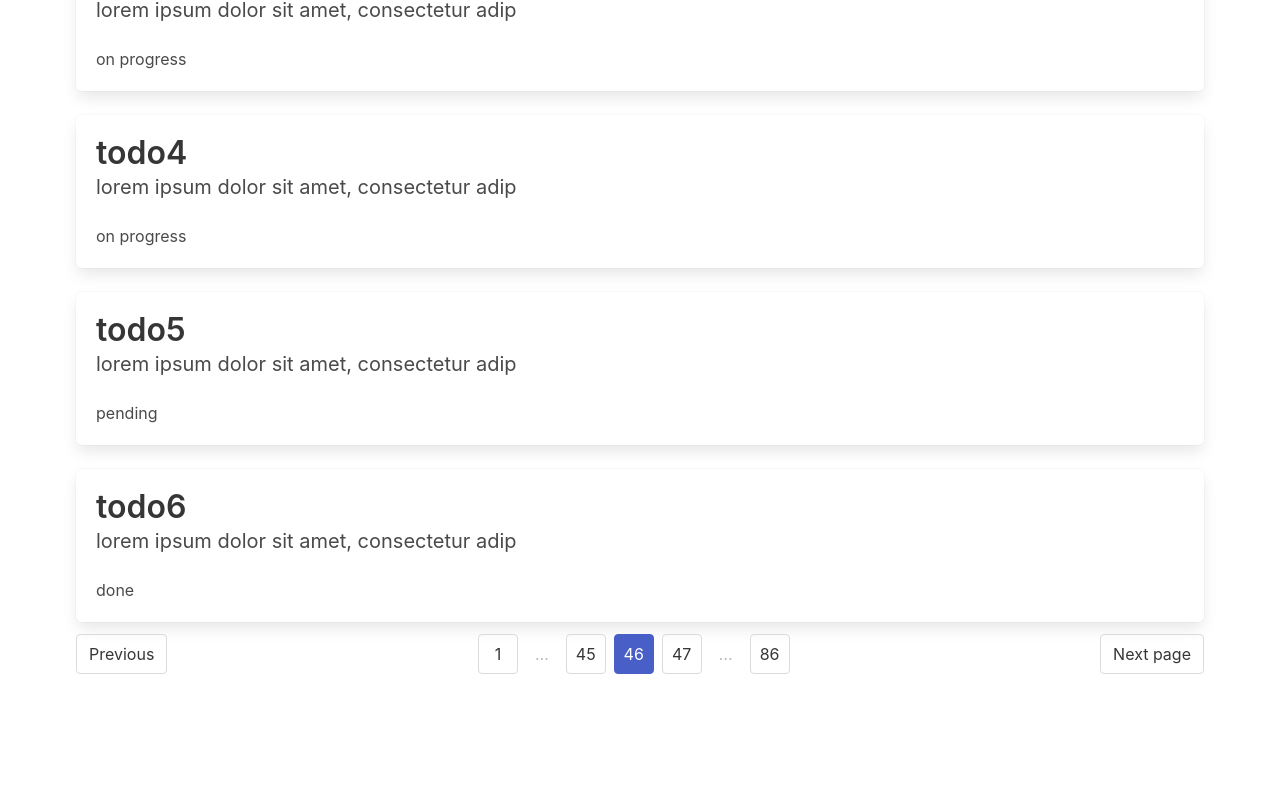
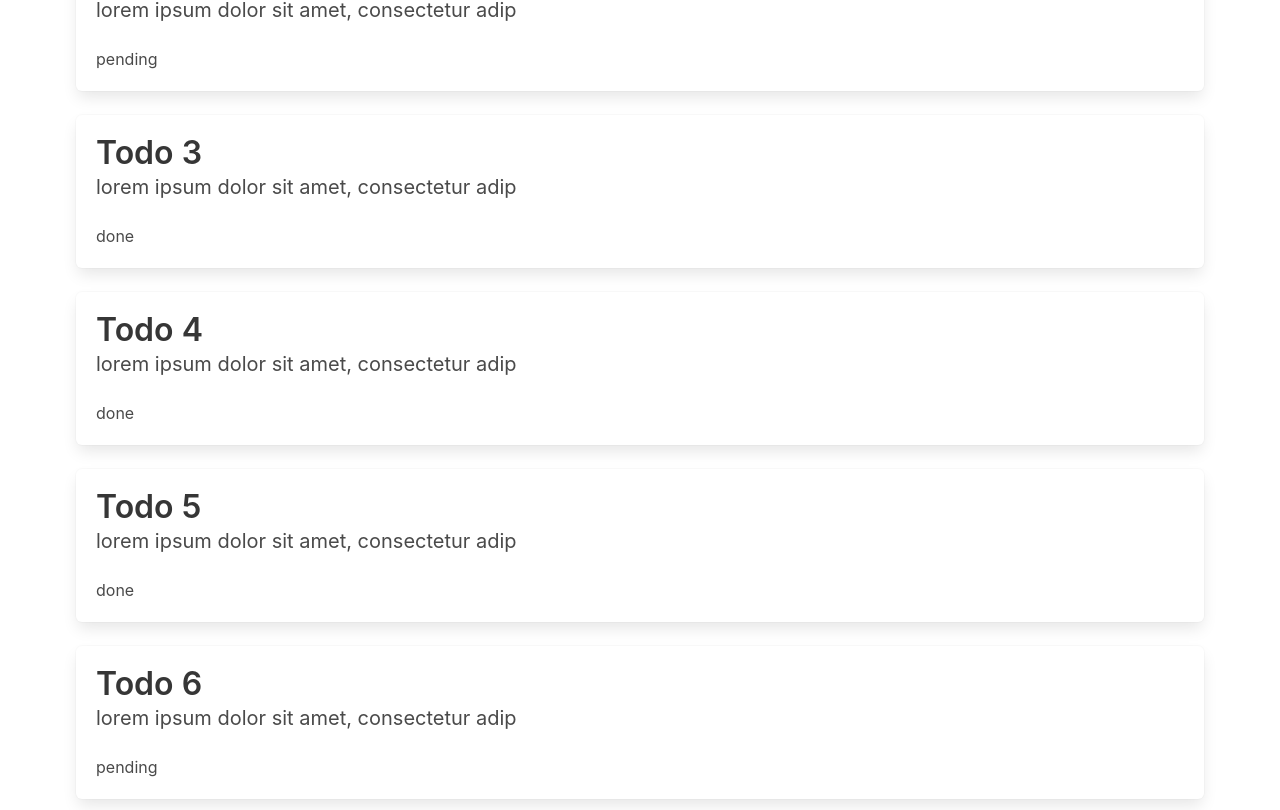
Before and after one commit to MrCano369x/exercise_todolist, a React (Vite) app in the folder frontend/: page / in a window 1280 px wide. Shown: the part 630-1440 px from the top of the page. Before the commit the page ends 1316 px from the top, so only its background shows below. Built offline with nearby package versions, Linux system fonts and the light colour scheme.

Commit message:
add pagination

```diff
--- a/frontend/components/Pagination.jsx
+++ b/frontend/components/Pagination.jsx
@@ -1,46 +1,60 @@
-export default function Pagination() {
+export default function Pagination({ todoList, page, setPage }) {
+  const pages = Math.ceil(todoList.length / 15);
+
+  const isValidPage = (page) => {
+    if (page < 1) return false;
+    if (page > pages) return false;
+    return true;
+  };
+
   return (
     <nav
-      class="pagination is-centered"
+      className="pagination is-centered"
       role="navigation"
       aria-label="pagination"
     >
-      <a class="pagination-previous">Previous</a>
-      <a class="pagination-next">Next page</a>
-      <ul class="pagination-list">
+      <ul className="pagination-list">
         <li>
-          <a class="pagination-link" aria-label="Goto page 1">
-            1
+          <a className="pagination-link" onClick={() => setPage(1)}>
+            first
           </a>
         </li>
+
+        {isValidPage(page - 2) && (
           <li>
-          <span class="pagination-ellipsis">&hellip;</span>
+            <span className="pagination-ellipsis">&hellip;</span>
           </li>
+        )}
+
+        {isValidPage(page - 1) && (
           <li>
-          <a class="pagination-link" aria-label="Goto page 45">
-            45
+            <a className="pagination-link" onClick={() => setPage(page - 1)}>
+              {page - 1}
             </a>
           </li>
+        )}
+
         <li>
-          <a
-            class="pagination-link is-current"
-            aria-label="Page 46"
-            aria-current="page"
-          >
-            46
+          <a className="pagination-link is-current">{page}</a>
+        </li>
+
+        {isValidPage(page + 1) && (
+          <li>
+            <a className="pagination-link" onClick={() => setPage(page + 1)}>
+              {page + 1}
             </a>
           </li>
+        )}
+
+        {isValidPage(page + 2) && (
           <li>
-          <a class="pagination-link" aria-label="Goto page 47">
-            47
-          </a>
+            <span className="pagination-ellipsis">&hellip;</span>
           </li>
+        )}
+
         <li>
-          <span class="pagination-ellipsis">&hellip;</span>
-        </li>
-        <li>
-          <a class="pagination-link" aria-label="Goto page 86">
-            86
+          <a className="pagination-link" onClick={() => setPage(pages)}>
+            last
           </a>
         </li>
       </ul>
--- a/frontend/src/App.jsx
+++ b/frontend/src/App.jsx
@@ -4,54 +4,34 @@ import TaskModal from "../components/TaskModal";
 import Pagination from "../components/Pagination";
 import useModal from "../hooks/useModal";
 
-const example_todolist = [
-  {
-    id: "1",
-    title: "todo1",
+const statuses = ["pending", "on progress", "done"];
+
+const example_todolist = [];
+for (let i = 0; i < 71; i++) {
+  example_todolist.push({
+    id: i,
+    title: "Todo " + i,
     description: "lorem ipsum dolor sit amet, consectetur adip",
-    status: "pending",
-  },
-  {
-    id: "2",
-    title: "todo2",
-    description: "lorem ipsum dolor sit amet, consectetur adip",
-    status: "done",
-  },
-  {
-    id: "3",
-    title: "todo3",
-    description: "lorem ipsum dolor sit amet, consectetur adip",
-    status: "on progress",
-  },
-  {
-    id: "4",
-    title: "todo4",
-    description: "lorem ipsum dolor sit amet, consectetur adip",
-    status: "on progress",
-  },
-  {
-    id: "5",
-    title: "todo5",
-    description: "lorem ipsum dolor sit amet, consectetur adip",
-    status: "pending",
-  },
-  {
-    id: "6",
-    title: "todo6",
-    description: "lorem ipsum dolor sit amet, consectetur adip",
-    status: "done",
-  },
-];
+    status: statuses[Math.trunc(Math.random() * 3)],
+  });
+}
 
 export default function App() {
   const [todoList, setTodoList] = useState(example_todolist);
   const [filter, setFilter] = useState("all");
   const [currentTask, setCurrentTask] = useState({});
+  const [page, setPage] = useState(1);
+  console.log(page);
 
   const filteredTodoList =
     filter == "all"
       ? todoList
       : todoList.filter((task) => task.status == filter);
+
+  const paginatedTodoList = filteredTodoList.slice(
+    (page - 1) * 15,
+    (page - 1) * 15 + 15
+  );
 
   const addNewTask = (newTask) => {
     setTodoList([...todoList, newTask]);
@@ -104,7 +84,7 @@ export default function App() {
       </div>
 
       <div className="py-3">
-        {filteredTodoList.map((task) => (
+        {paginatedTodoList.map((task) => (
           <div
             key={task.id}
             className="box"
@@ -120,7 +100,7 @@ export default function App() {
         ))}
       </div>
 
-      <Pagination />
+      <Pagination todoList={filteredTodoList} page={page} setPage={setPage} />
     </div>
   );
 }
```
Lines whose indentation alone changed are shown as unchanged.
